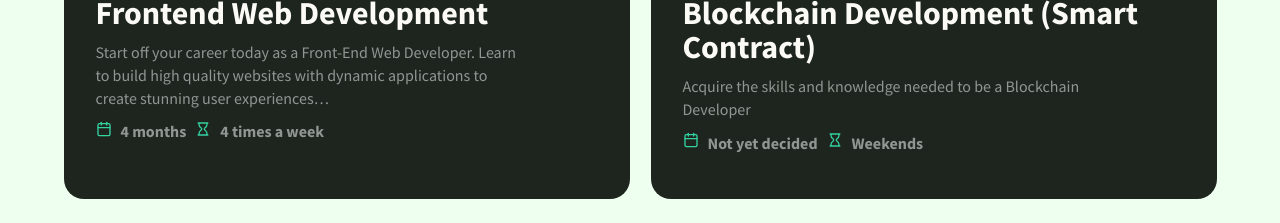
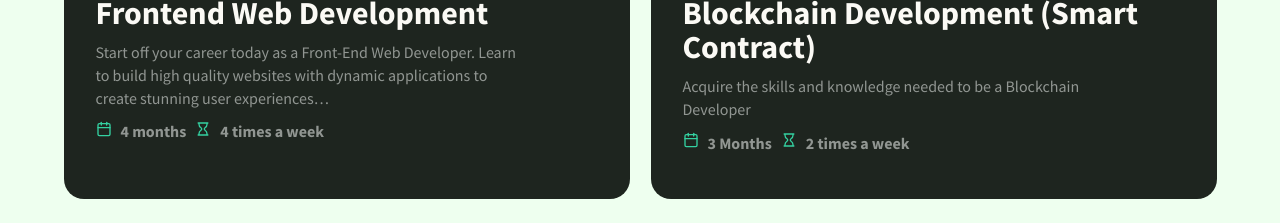
Before and after one commit to Mentor-Ntech/DLT-Website, a React (Create React App) app: page /our-courses in a window 1280 px wide. Shown: the part 1000-1223 px from the top of the page. Built offline with nearby package versions, Linux system fonts and the light colour scheme; no server answers.

Commit message:
blc-update

```diff
--- a/src/pages/Courses/Courses.jsx
+++ b/src/pages/Courses/Courses.jsx
@@ -45,9 +45,9 @@ const data = [
     title: "Blockchain Development (Smart Contract)",
     text: "Acquire the skills and knowledge needed to be a Blockchain Developer",
     durationIcon: <FiCalendar />,
-    duration: "Not yet decided",
+    duration: "3 Months",
     classDurationIcon: <BiHourglass />,
-    classDuration: "Weekends",
+    classDuration: "2 times a week",
   },
 ];
 
```
